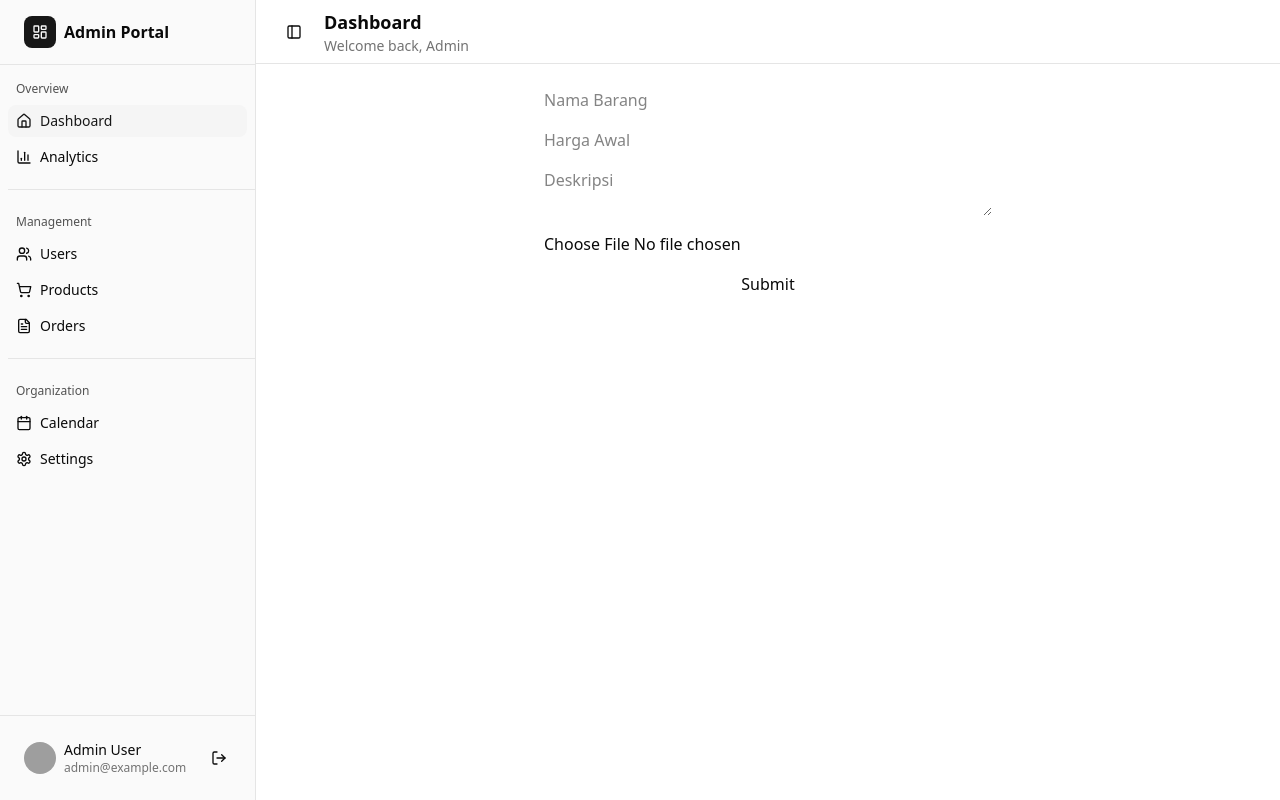
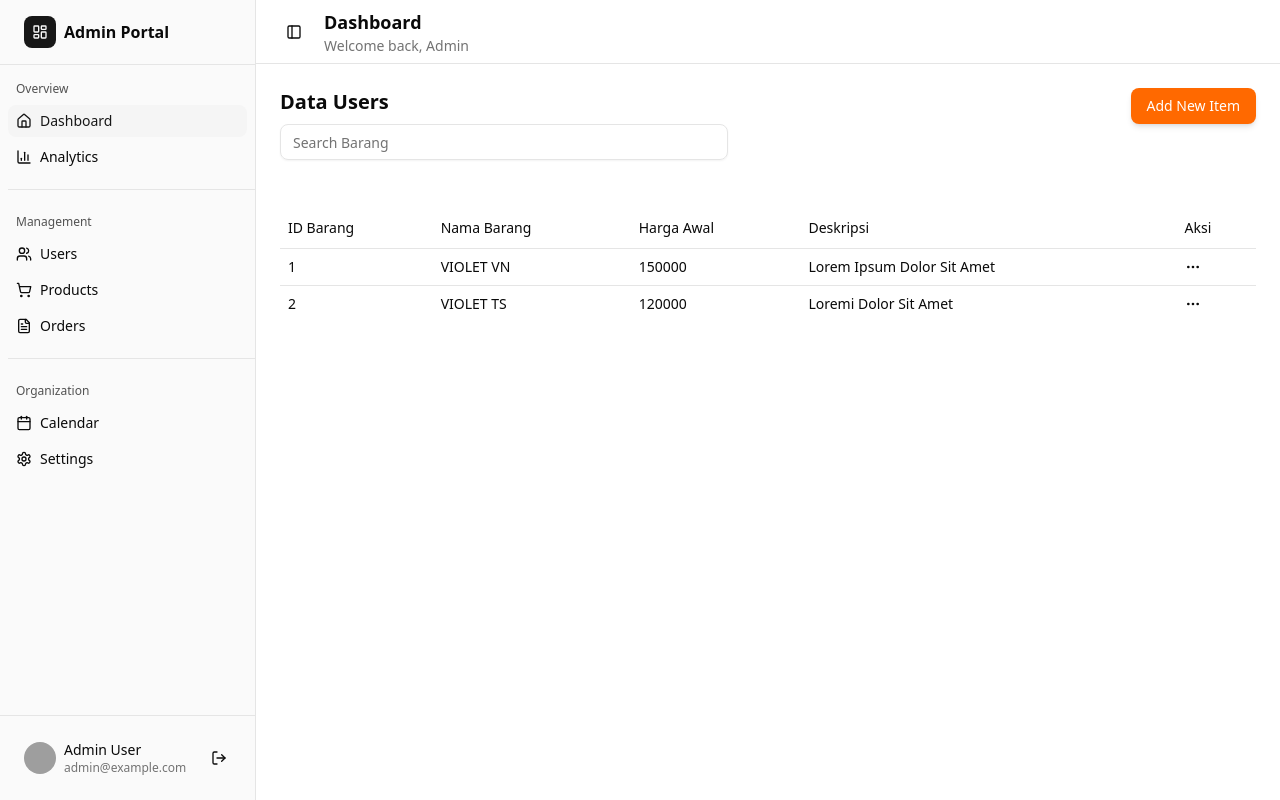
Before and after one commit to Ririena/fe_lelang, a Next.js app: page /admin/items in a window 1280 px wide. Built offline with nearby package versions, Linux system fonts and the light colour scheme; sample sign-in values are in the browser's storage; grey boxes are pictures that could not be loaded.

Commit message:
add: AdminPages[users, items, auctions]

```diff
--- a/src/app/(auth)/register/page.jsx
+++ b/src/app/(auth)/register/page.jsx
@@ -7,7 +7,7 @@ import { Eye, User } from "lucide-react";
 import { useRouter } from "next/navigation";
 import axios from "axios";
 import { useState } from "react";
-import { Form } from "@/components/ui/form";
+
 const RegisterPage = () => {
   const router = useRouter();
   const [registerForm, setRegisterForm] = useState({
@@ -38,7 +38,7 @@ const RegisterPage = () => {
     if (res.error) {
       console.error(res.error);
     } else {
-      router.push("/login")
+      router.push("/login");
     }
 
     console.log("Berhasil");
@@ -50,8 +50,8 @@ const RegisterPage = () => {
 
   return (
     <>
-      <main className="flex justify-center items-center h-screen   px-4 py-8">
-        <div>
+      <main className="flex justify-center items-center h-screen px-4 py-8">
+        <div className="w-full max-w-sm sm:max-w-md md:max-w-lg">
           <div className="mx-auto text-center">
             <h1 className="text-3xl text-orange-500 font-semibold">
               Tawarin.com
@@ -69,7 +69,7 @@ const RegisterPage = () => {
               </span>
             </p>
           </div>
-          <Card className="w-[450px] mt-8">
+          <Card className="mt-8">
             <CardHeader>
               <h1 className="text-lg font-semibold">Register</h1>
               <h2 className="text-md font-extralight">
--- a/src/app/admin/items/page.jsx
+++ b/src/app/admin/items/page.jsx
@@ -10,6 +10,8 @@ import { supabase } from "@/lib/supabase";
 import axios from "axios";
 import { useAuth } from "@/context/AuthContext";
 import { useState } from "react";
+import ItemTables from "@/components/admin/items/item-tables";
+import { Input } from "@/components/ui/input";
 const AdminPageItems = () => {
   const [formData, setFormData] = useState({
     nama_barang: "",
@@ -55,12 +57,12 @@ const AdminPageItems = () => {
           nama_barang: formData.nama_barang,
           harga_awal: formData.harga_awal,
           deskripsi: formData.deskripsi,
-          gambar: image_url
+          gambar: image_url,
         },
         {
           headers: {
-            'Authorization': `bearer ${token}`,
-            'Content-Type': 'application/json'
+            Authorization: `bearer ${token}`,
+            "Content-Type": "application/json",
           },
         }
       );
@@ -86,48 +88,62 @@ const AdminPageItems = () => {
       <SidebarInset>
         <HeadersInsets />
         <main className="flex-1 p-6">
-          <form
-            onSubmit={handleSubmit}
-            className="flex flex-col gap-4 max-w-md mx-auto"
-          >
-            <input
-              type="text"
-              name="nama_barang"
-              placeholder="Nama Barang"
-              value={formData.nama_barang}
-              onChange={handleChange}
-              required
-            />
-            <input
-              type="number"
-              name="harga_awal"
-              placeholder="Harga Awal"
-              value={formData.harga_awal}
-              onChange={handleChange}
-              required
-            />
-            <textarea
-              name="deskripsi"
-              placeholder="Deskripsi"
-              value={formData.deskripsi}
-              onChange={handleChange}
-              required
-            />
-            <input
-              type="file"
-              name="gambar"
-              accept="image/*"
-              onChange={handleChange}
-              required
-            />
-            <button type="submit" disabled={loading}>
-              {loading ? "Uploading..." : "Submit"}
-            </button>
-          </form>
+          <div className="flex justify-between">
+            <h1 className="text-xl font-semibold">Data Users</h1>
+            <Button variant="orange">Add New Item</Button>
+          </div>
+          <Input placeholder="Search Barang" className="w-md" />
+          <ItemTables />
         </main>
+        {/* <ItemForm/> */}
       </SidebarInset>
     </SidebarProvider>
   );
 };
 
 export default AdminPageItems;
+
+// const ItemForm = (handleSubmit, formData, handleChange) => {
+//   return (
+//     <>
+//       <form
+//         onSubmit={handleSubmit}
+//         className="flex flex-col gap-4 max-w-md mx-auto"
+//       >
+//         <input
+//           type="text"
+//           name="nama_barang"
+//           placeholder="Nama Barang"
+//           value={formData.nama_barang}
+//           onChange={handleChange}
+//           required
+//         />
+//         <input
+//           type="number"
+//           name="harga_awal"
+//           placeholder="Harga Awal"
+//           value={formData.harga_awal}
+//           onChange={handleChange}
+//           required
+//         />
+//         <textarea
+//           name="deskripsi"
+//           placeholder="Deskripsi"
+//           value={formData.deskripsi}
+//           onChange={handleChange}
+//           required
+//         />
+//         <input
+//           type="file"
+//           name="gambar"
+//           accept="image/*"
+//           onChange={handleChange}
+//           required
+//         />
+//         <button type="submit" disabled={loading}>
+//           {loading ? "Uploading..." : "Submit"}
+//         </button>
+//       </form>
+//     </>
+//   );
+// };
--- /dev/null
+++ b/src/app/admin/lelangs/page.jsx
@@ -0,0 +1,29 @@
+import { AdminSidebar } from "@/components/admin/admin-sidebar";
+import { DashboardContent } from "@/components/admin/dashboard-content";
+import { SidebarProvider } from "@/components/ui/sidebar";
+import HeadersInsets from "@/components/admin/headers-inset";
+import { SidebarInset } from "@/components/ui/sidebar";
+import { Button } from "@/components/ui/button";
+import { Input } from "@/components/ui/input";
+const AdminPageLelang = () => {
+  return (
+    <>
+      <SidebarProvider>
+      <AdminSidebar />
+      <SidebarInset>
+        <HeadersInsets />
+        <main className="flex-1 p-6">
+          <div className="flex justify-between">
+            <h1 className="text-xl font-semibold">Data Lelang</h1>
+            <Button variant="orange">Add New Lelang</Button>
+          </div>
+          <Input placeholder="Search Lelang" className="w-md" />
+        </main>
+        {/* <ItemForm/> */}
+      </SidebarInset>
+    </SidebarProvider>
+    </>
+  );
+};
+
+export default AdminPageLelang;
--- a/src/app/admin/users/page.jsx
+++ b/src/app/admin/users/page.jsx
@@ -1,6 +1,7 @@
 import { AdminSidebar } from "@/components/admin/admin-sidebar";
 import { DashboardContent } from "@/components/admin/dashboard-content";
 import HeadersInsets from "@/components/admin/headers-inset";
+import UserTables from "@/components/admin/users/user-tables";
 import { Button } from "@/components/ui/button";
 import { Input } from "@/components/ui/input";
 import {
@@ -24,9 +25,12 @@ export default function PageAdminUser() {
               Add New Users
             </Button>
           </div>
-          <Input className="w-md rounded-md mt-6" placeholder="Search Users..." />
+          <Input
+            className="w-md rounded-md mt-6"
+            placeholder="Search Users..."
+          />
 
-
+          <UserTables className=""/>
         </main>
       </SidebarInset>
     </SidebarProvider>
--- /dev/null
+++ b/src/components/admin/items/item-tables.jsx
@@ -0,0 +1,99 @@
+import {
+  DropdownMenu,
+  DropdownMenuContent,
+  DropdownMenuGroup,
+  DropdownMenuItem,
+  DropdownMenuLabel,
+  DropdownMenuPortal,
+  DropdownMenuSeparator,
+  DropdownMenuShortcut,
+  DropdownMenuSub,
+  DropdownMenuSubContent,
+  DropdownMenuSubTrigger,
+  DropdownMenuTrigger,
+} from "@/components/ui/dropdown-menu";
+import {
+  Table,
+  TableBody,
+  TableCell,
+  TableHead,
+  TableHeader,
+  TableRow,
+} from "@/components/ui/table";
+
+import { MoreHorizontal } from "lucide-react";
+import { Separator } from "@/components/ui/separator";
+
+const itemList = [
+  {
+    id: 1,
+    nama_barang: "VIOLET VN",
+    harga_awal: 150000,
+    deskripsi: "Lorem Ipsum Dolor Sit Amet",
+  },
+  {
+    id: 2,
+    nama_barang: "VIOLET TS",
+    harga_awal: 120000,
+    deskripsi: "Loremi Dolor Sit Amet",
+  },
+];
+
+export default function ItemTables() {
+  return (
+    <>
+      <main className="mt-12">
+        <div className="rounded-md">
+          <Table>
+            <TableHeader>
+              <TableRow>
+                <TableHead>ID Barang</TableHead>
+                <TableHead>Nama Barang</TableHead>
+                <TableHead>Harga Awal</TableHead>
+                <TableHead>Deskripsi</TableHead>
+                <TableHead>Aksi</TableHead>
+              </TableRow>
+            </TableHeader>
+
+            <TableBody>
+              {itemList.map((data) => {
+                return (
+                  <>
+                    <TableRow key={data.id}>
+                      <TableCell>{data.id}</TableCell>
+                      <TableCell>{data.nama_barang}</TableCell>
+                      <TableCell>{data.harga_awal}</TableCell>
+                      <TableCell>{data.deskripsi}</TableCell>
+                      <TableCell>
+                        <DropdownMenu>
+                          <DropdownMenuTrigger asChild>
+                            <MoreHorizontal className="size-4" />
+                          </DropdownMenuTrigger>
+                          <DropdownMenuContent>
+                            <DropdownMenuLabel>Aksi</DropdownMenuLabel>
+                            <Separator />
+                            <DropdownMenuItem>Copy Item ID</DropdownMenuItem>
+                            <Separator />
+                            <DropdownMenuItem className="cursor-pointer">
+                              Lihat Detail Barang
+                            </DropdownMenuItem>
+                            <DropdownMenuItem className="cursor-pointer">
+                              Edit Barang
+                            </DropdownMenuItem>
+                            <DropdownMenuItem className="cursor-pointer text-red-600">
+                              Delete Barang
+                            </DropdownMenuItem>
+                          </DropdownMenuContent>
+                        </DropdownMenu>
+                      </TableCell>
+                    </TableRow>
+                  </>
+                );
+              })}
+            </TableBody>
+          </Table>
+        </div>
+      </main>
+    </>
+  );
+}
--- a/src/middleware/RoleAccessProvider.jsx
+++ b/src/middleware/RoleAccessProvider.jsx
@@ -27,16 +27,16 @@ export default function RoleAccessProvider({ children }) {
       rule.paths.some(path => pathname.startsWith(path))
     )
 
+    if (rule) {
 
-    if (!token || !user) {
-      router.replace('/login')
-      return
-    }
 
-    if (rule && !rule.allowRoles.includes(user.role)) {
-      router.replace('/not-authorized')
+      if (!token || !user || !user.role || !rule.allowRoles.includes(user.role)) {
+        router.replace(!token || !user ? '/login' : '/not-authorized')
+        return
+      }
     }
   }, [pathname, user, token, router, loading])
 
+
   return children
 }
```
Also changed, not shown: src/app/(auth)/login/page.jsx (+11 -15 lines), src/components/admin/users/user-tables.jsx (+87 -31 lines).
